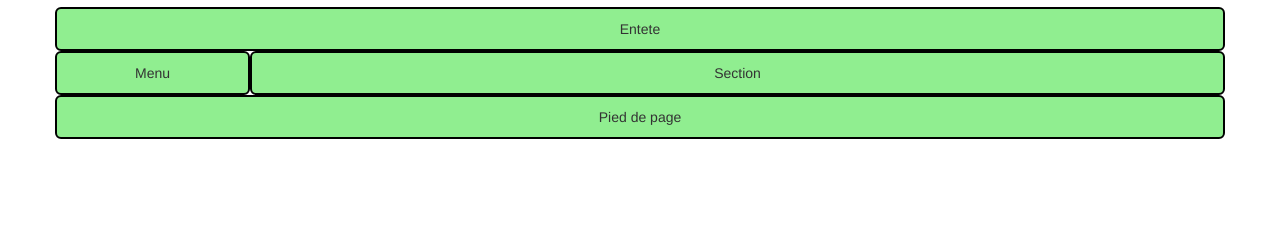
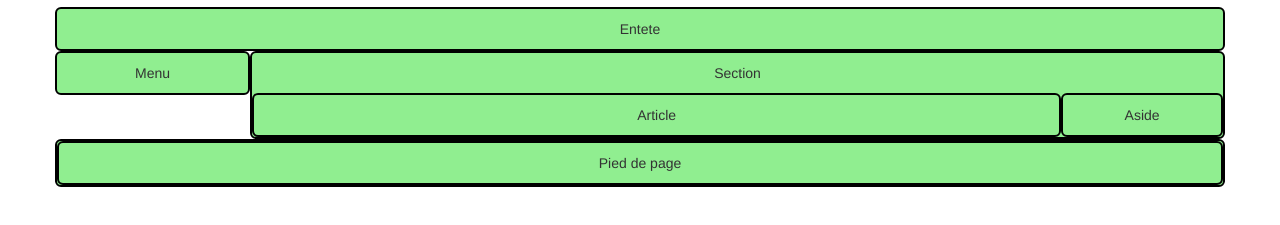
Before and after one commit to chris45560/site_bootstrap, a plain HTML site: page index.html in a window 1280 px wide. Shown: the part 73-298 px from the top of the page. Drawn offline with nearby package versions, Linux system fonts and the light colour scheme.

Commit message:
Mise en page plus complexe en Bootstrap

```diff
--- a/index.html
+++ b/index.html
@@ -114,7 +114,7 @@
 </div>
 </div> -->
 
-<header class="row">
+<!-- <header class="row">
   <div class="col-lg-12">
     Entete
   </div>
@@ -129,7 +129,34 @@
 </div>
 <footer class="row">
   Pied de page
-</footer>
+</footer> -->
+
+<header class="row">
+     <div class="col-sm-12">
+       Entete
+     </div>
+   </header>
+   <div class="row">
+     <nav class="col-sm-2">
+       Menu
+     </nav>
+     <section class="col-sm-10">
+       Section
+       <div class="row">
+         <article class="col-md-10">
+           Article
+         </article>
+         <aside class="col-md-2">
+           Aside
+         </aside>
+       </div>
+     </section>
+   </div>
+   <footer class="row">
+     <div class="col-sm-12">
+       Pied de page
+     </div>
+   </footer>
 
 </div>
 
```
